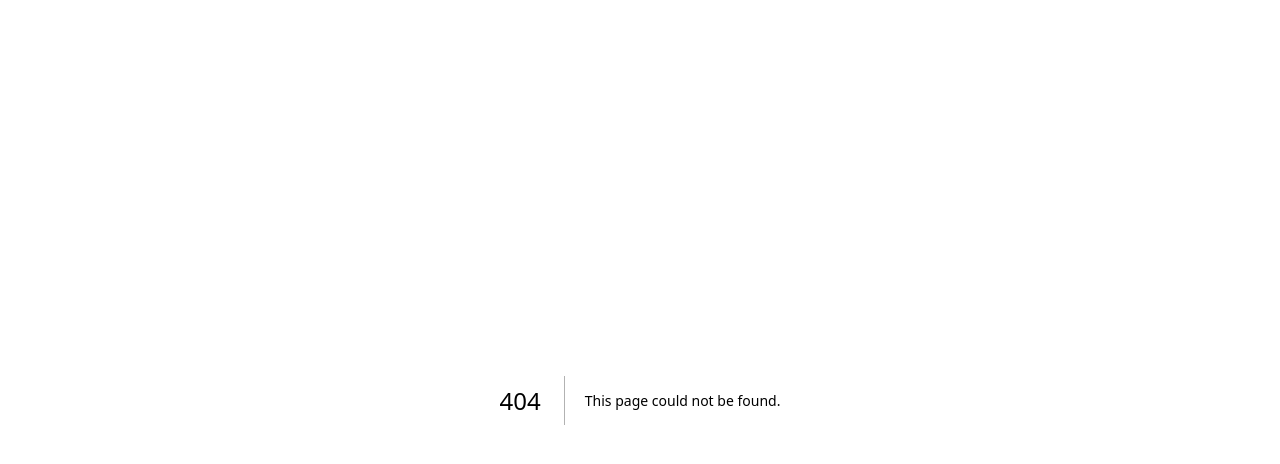
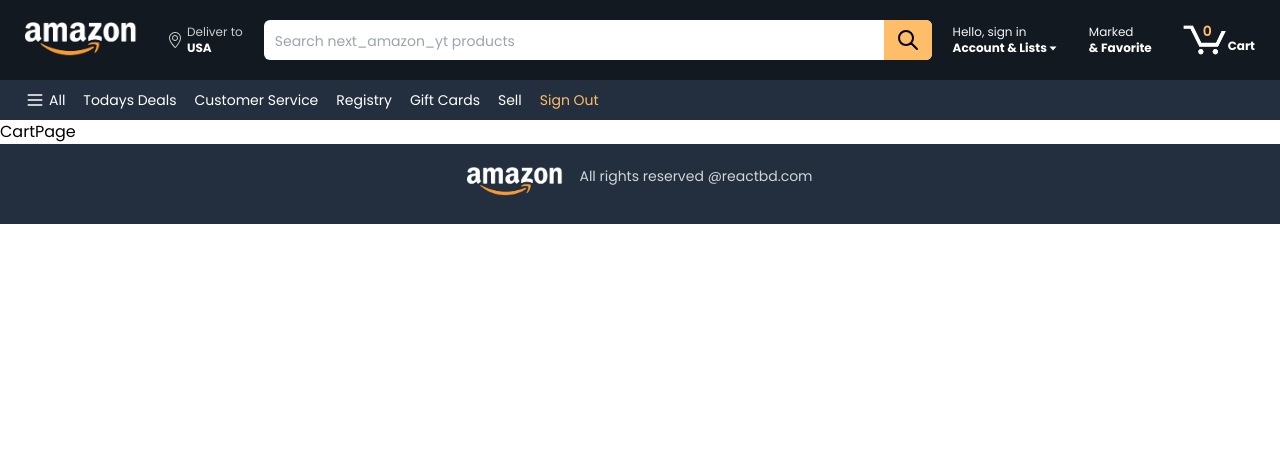
Before and after one commit to Deepakiit17/Next_Amazon, a Next.js app: page /cart in a window 1280 px wide. Before the commit this address had no page. Shown: the top 464 px of the page. Built offline with nearby package versions, Linux system fonts and the light colour scheme.

Commit message:
7th commit

```diff
--- a/package.json
+++ b/package.json
@@ -12,7 +12,8 @@
     "next": "15.1.3",
     "react": "^19.0.0",
     "react-dom": "^19.0.0",
-    "react-icons": "^5.4.0"
+    "react-icons": "^5.4.0",
+    "react-responsive-carousel": "^3.2.23"
   },
   "devDependencies": {
     "@eslint/eslintrc": "^3",
--- /dev/null
+++ b/src/components/Banner.tsx
@@ -0,0 +1,9 @@
+import React from 'react'
+
+const Banner = () => {
+  return (
+    <div>Banner</div>
+  )
+}
+
+export default Banner
--- /dev/null
+++ b/src/components/RootLayout.tsx
@@ -0,0 +1,21 @@
+import React, { ReactElement } from "react";
+import Header from "./header/Header";
+import BottomHeader from "./header/BottomHeader";
+import Footer from "./Footer";
+
+interface Props {
+  children: ReactElement;
+}
+
+const RootLayout = ({ children }: Props) => {
+  return (
+    <>
+      <Header />
+      <BottomHeader />
+      {children}
+      <Footer />
+    </>
+  );
+};
+
+export default RootLayout;
--- a/src/components/header/Header.tsx
+++ b/src/components/header/Header.tsx
@@ -5,15 +5,19 @@
 import { BiCaretDown } from "react-icons/bi";
 import { HiOutlineSearch } from "react-icons/hi";
 import { SlLocationPin } from "react-icons/sl";
+import Link from "next/link";
 
 const Header = () => {
   return (
     <div className="w-full h-20 bg-amazon_blue text-lightText sticky top-0 z-50">
       <div className="h-full w-full mx-auto inline-flex items-center justify-between gap-1 mdl:gap-3 px-4">
         {/* logo */}
-        <div className="px-2 border border-transparent hover:border-white cursor-pointer duration-300 flex items-center justify-center h-[70%]">
+        <Link
+          href={"/"}
+          className="px-2 border border-transparent hover:border-white cursor-pointer duration-300 flex items-center justify-center h-[70%]"
+        >
           <Image className="w-28 object-cover mt-1" src={logo} alt="logoImg" />
-        </div>
+        </Link>
         {/* delivery */}
         <div className="px-2 border border-transparent hover:border-white cursor-pointer duration-300 items-center justify-center h-[70%] hidden xl:inline-flex gap-1">
           <SlLocationPin />
@@ -49,7 +53,10 @@
           <p className="text-white font-bold">& Favorite</p>
         </div>
         {/* cart */}
-        <div className="flex items-center px-2 border border-transparent hover:border-white cursor-pointer duration-300 h-[70%] relative">
+        <Link
+          href={"/cart"}
+          className="flex items-center px-2 border border-transparent hover:border-white cursor-pointer duration-300 h-[70%] relative"
+        >
           <Image
             className="w-auto object-cover h-8"
             src={cartIcon}
@@ -59,7 +66,7 @@
           <span className="absolute text-amazon_yellow text-sm top-2 left-[29px] font-semibold">
             0
           </span>
-        </div>
+        </Link>
       </div>
     </div>
   );
--- a/src/pages/_app.tsx
+++ b/src/pages/_app.tsx
@@ -1,10 +1,13 @@
+import RootLayout from "@/components/RootLayout";
 import "@/styles/globals.css";
 import type { AppProps } from "next/app";
 
 export default function App({ Component, pageProps }: AppProps) {
   return (
     <div className="font-bodyFont">
-      <Component {...pageProps} />
+      <RootLayout>
+        <Component {...pageProps} />
+      </RootLayout>
     </div>
   );
 }
--- /dev/null
+++ b/src/pages/cart.tsx
@@ -0,0 +1,9 @@
+import React from 'react'
+
+const CartPage = () => {
+  return (
+    <div>CartPage</div>
+  )
+}
+
+export default CartPage
--- a/src/pages/index.tsx
+++ b/src/pages/index.tsx
@@ -1,14 +1,11 @@
-import Footer from "@/components/Footer";
-import BottomHeader from "@/components/header/BottomHeader";
-import Header from "@/components/header/Header";
+import Banner from "@/components/Banner";
 
 export default function Home() {
   return (
     <main>
-      <Header />
-      <BottomHeader />
-      <div className="py-10 bg-gray-300"></div>
-      <Footer />
+      <div className="max-w-screen-2xl mx-auto">
+        <Banner />
+      </div>
     </main>
   );
 }
```
Also changed, not shown: 1 other file (tests, documents, lock files or other folders).
